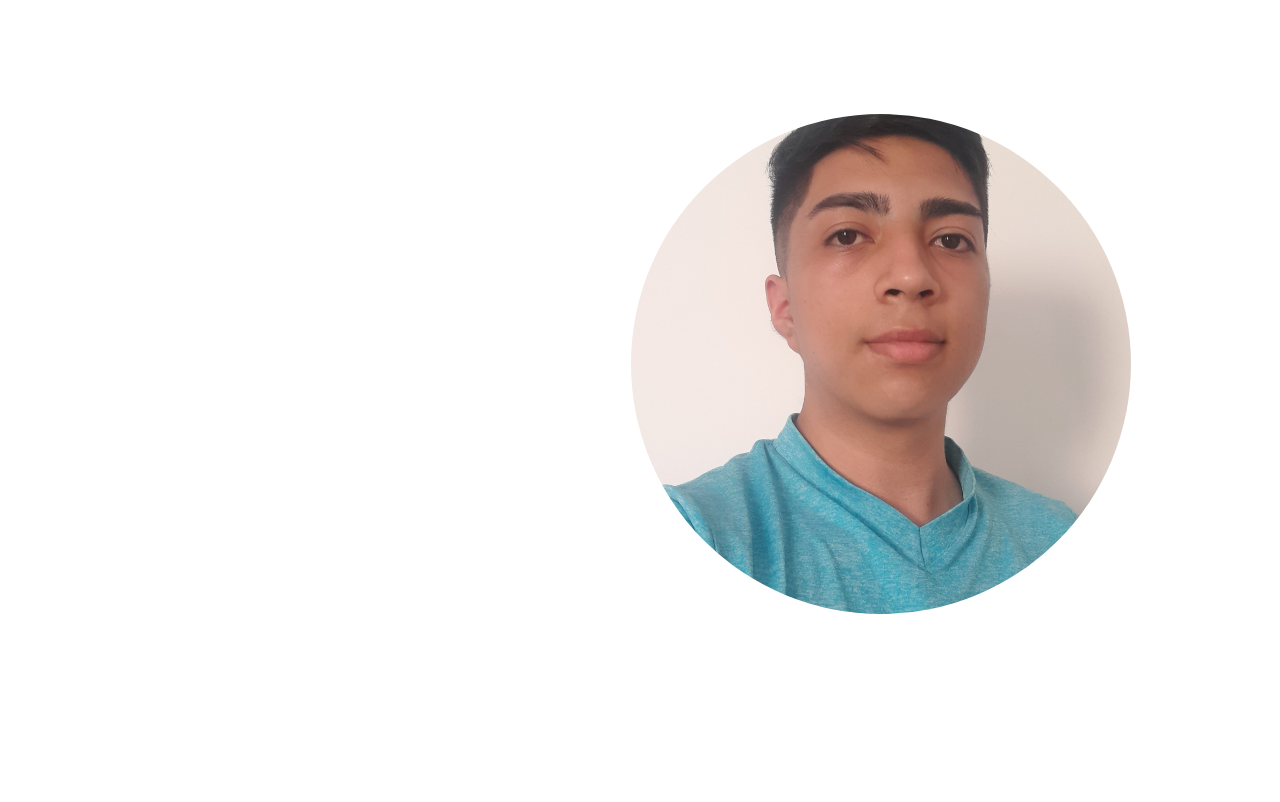
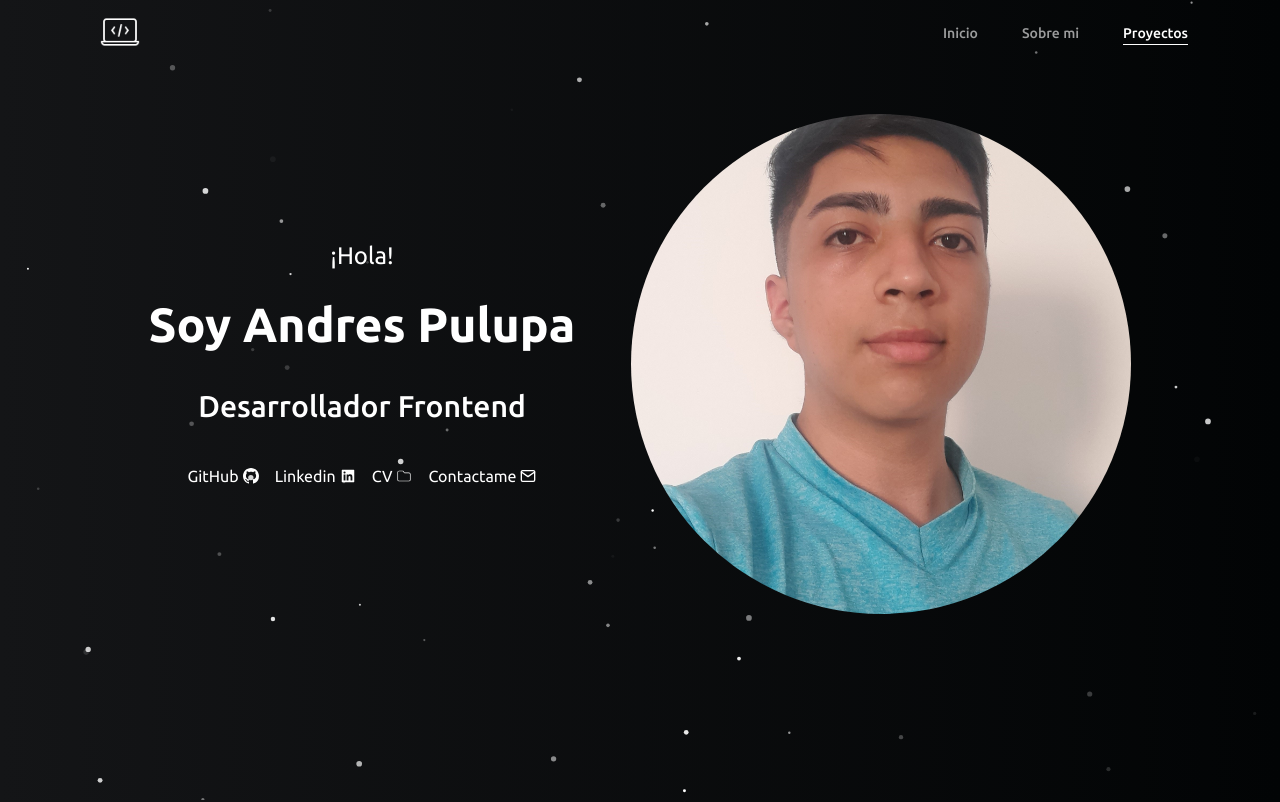
Before and after one commit to andresdeveloper01/portafolio, a React (Vite) app: page / in a window 1280 px wide. Shown: the top 802 px of the page. Built offline with nearby package versions, Linux system fonts and the light colour scheme.

Commit message:
added background color

```diff
--- a/src/index.css
+++ b/src/index.css
@@ -9,6 +9,7 @@
 @tailwind utilities;
 
 body {
+  background: linear-gradient(to right, #141517 0%, #020405 100%);
   color: #fff;
   font-family: "Ubuntu", sans-serif;
 }
```
